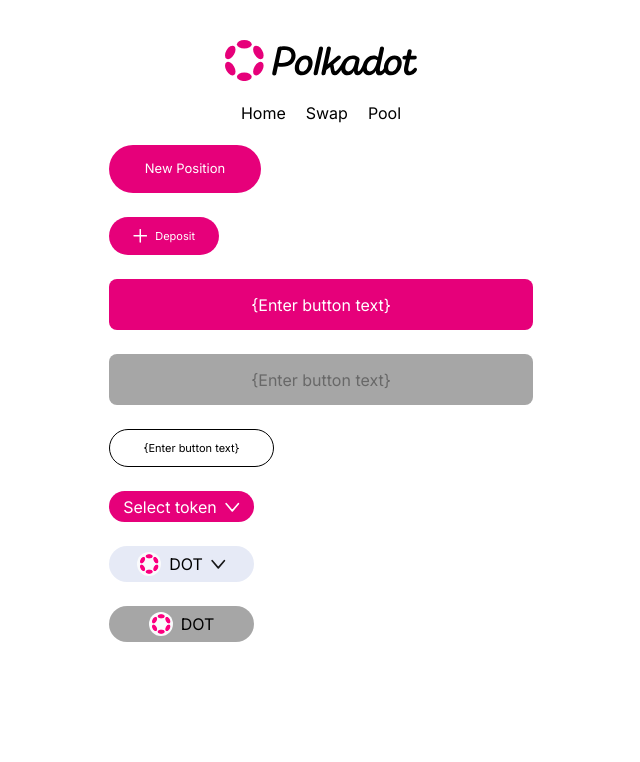
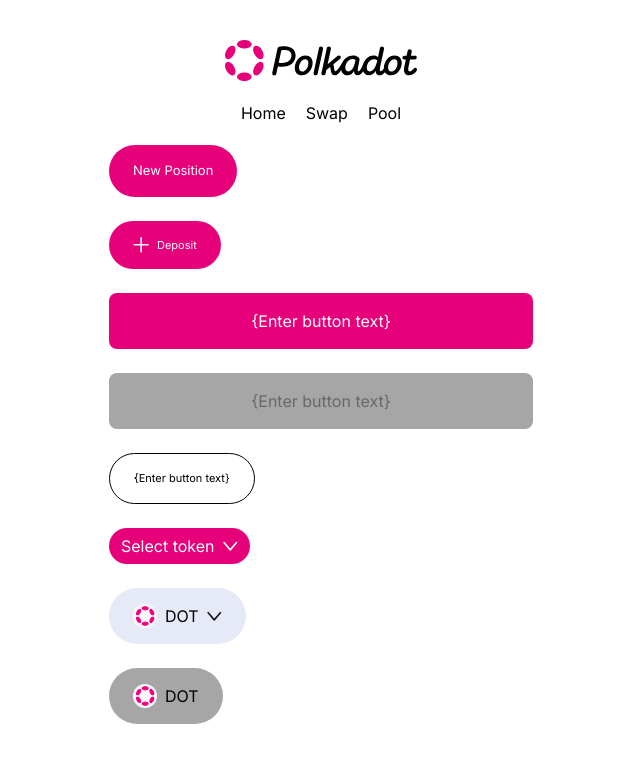
Before and after one commit to MVPWorkshop/dot-acp-ui, a React (Vite) app: page / in a window 1280 px wide. Shown: the top 762 px of the page, without its empty margins (319-959 px from the left). Built offline with nearby package versions, Linux system fonts and the light colour scheme.

Commit message:
style(component): removed fixed width and height

```diff
--- a/src/components/atom/button/styles.scss
+++ b/src/components/atom/button/styles.scss
@@ -5,22 +5,22 @@
     @apply flex items-center justify-center gap-2 rounded-[100px] bg-[#e6007a] px-6 py-4 font-normal text-white hover:bg-black;
   }
   .btn-secondary {
-    @apply flex h-[38px] w-[165px] items-center justify-center rounded-[100px] border border-solid border-black bg-white px-6 py-4 text-[11px] font-normal text-black hover:border-0 hover:bg-[#e6007a] hover:text-white;
+    @apply flex items-center justify-center rounded-[100px] border border-solid border-black bg-white px-6 py-4 text-[11px] font-normal text-black hover:border-0 hover:bg-[#e6007a] hover:text-white;
   }
   .btn-interactive {
-    @apply flex h-[51px] w-[424px] items-center justify-center gap-2 rounded-lg bg-[#e6007a] px-6 py-4 font-normal text-white hover:bg-black;
+    @apply flex min-w-[424px] items-center justify-center gap-2 rounded-lg bg-[#e6007a] px-6 py-4 font-normal text-white hover:bg-black;
   }
   .btn-primary-select {
-    @apply flex h-[31px] w-[145px] items-center justify-center gap-2 rounded-[100px] bg-[#e6007a] px-3 py-[6px] text-[16px] font-normal text-white hover:bg-black;
+    @apply flex items-center justify-center gap-2 rounded-[100px] bg-[#e6007a] px-3 py-[6px] text-[16px] font-normal text-white hover:bg-black;
   }
   .btn-secondary-select {
-    @apply flex h-[36px] w-[145px] items-center justify-center gap-2 rounded-[100px] bg-[#E6EAF6] px-6 py-4 font-normal text-black hover:bg-black hover:text-white;
+    @apply flex items-center justify-center gap-2 rounded-[100px] bg-[#E6EAF6] px-6 py-4 font-normal text-black hover:bg-black hover:text-white;
   }
   .btn-large {
-    @apply h-[48px] w-[152px] text-[13px];
+    @apply text-[13px];
   }
   .btn-small {
-    @apply h-[38px] w-[110px] text-[11px];
+    @apply text-[11px];
   }
   .btn-disabled {
     @apply bg-[#a6a6a6] text-black hover:bg-[#a6a6a6] hover:text-black;
```
